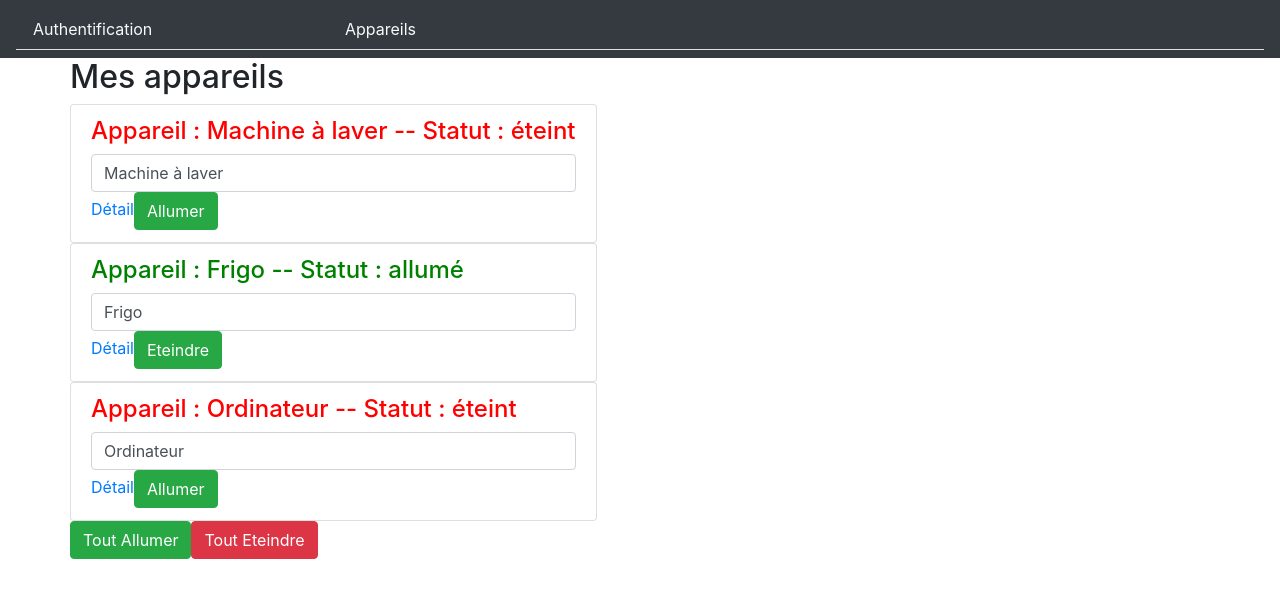
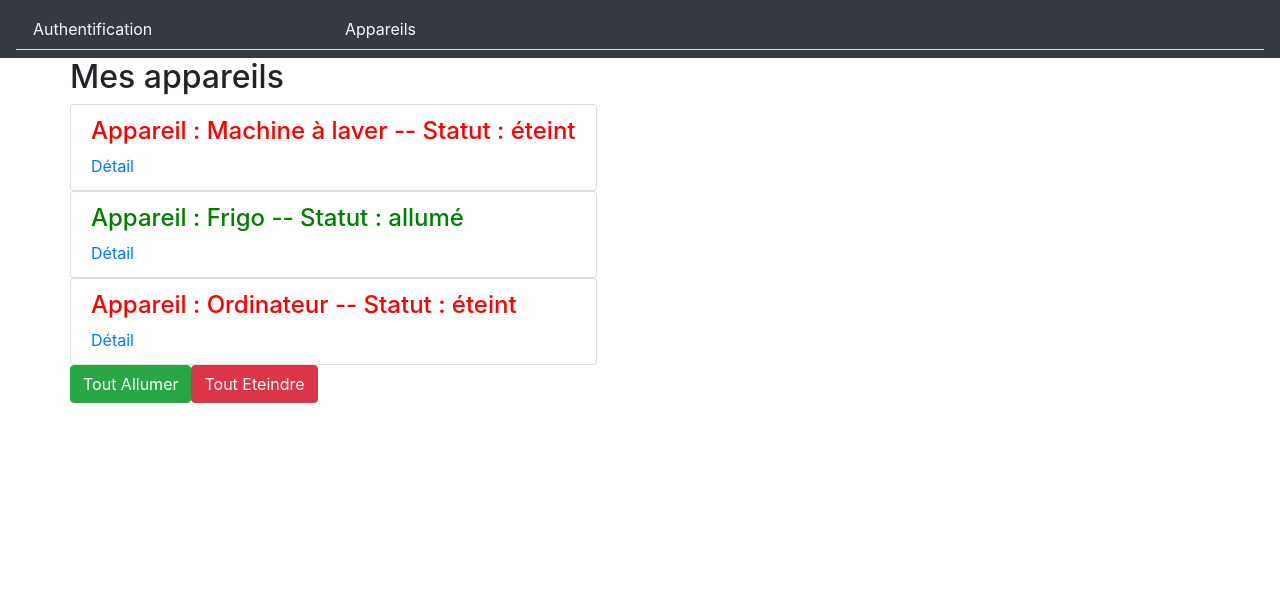
Before and after one commit to solenne2404/appareilAngular, an Angular app: page / in a window 1280 px wide. Shown: the top 598 px of the page. Built offline with nearby package versions, Linux system fonts and the light colour scheme.

Commit message:
add btn on off in single appareil

```diff
--- a/src/app/appareil/appareil.component.html
+++ b/src/app/appareil/appareil.component.html
@@ -1,13 +1,7 @@
 <li [ngClass]="{'list-group-item' : true }">
 
   <h4 [ngStyle]="{color: getColor()}">Appareil : {{ appareilName }} -- Statut : {{ getStatus() }}</h4>
-  <input type="text" class="form-control" [(ngModel)]="appareilName">
+
   <a [routerLink]="[id]">Détail</a>
-  <button class="btn btn-success"
-          *ngIf="appareilStatus === 'éteint'"
-          (click)= "onSwitch()">Allumer</button>
-  <button class="btn btn-success"
-          *ngIf="appareilStatus === 'allumé'"
-          (click)= "onSwitch()">Eteindre</button>
 
 </li>
--- a/src/app/appareil/appareil.component.ts
+++ b/src/app/appareil/appareil.component.ts
@@ -30,12 +30,7 @@ export class AppareilComponent implements OnInit {
     }
   }
 
-  onSwitch() {
-    if(this.appareilStatus === 'allumé') {
-      this.appareilService.switchOffOne(this.index);
-    } else if(this.appareilStatus === 'éteint') {
-      this.appareilService.switchOnOne(this.index);
-    }
-}
+
+
 
 }
--- a/src/app/services/appareil.service.ts
+++ b/src/app/services/appareil.service.ts
@@ -32,11 +32,15 @@ export class AppareilService {
     }
 
     switchOnOne(i: number){
+      console.log('demande au service')
       this.appareils[i].status = 'allumé';
+      console.log('on')
     }
 
     switchOffOne(i: number){
+      console.log('demande au service')
       this.appareils[i].status = 'éteint'
+      console.log('off')
     }
 
     getAppareilById(id: number) {
--- a/src/app/single-appareil/single-appareil.component.html
+++ b/src/app/single-appareil/single-appareil.component.html
@@ -1,3 +1,12 @@
 <h2>{{ name }}</h2>
 <p>Statut : {{ status }} </p>
+<input type="text" class="form-control" [(ngModel)]="name">
+
+<button class="btn btn-success"
+*ngIf="status === 'éteint'"
+(click)= "onSwitch()">Allumer</button>
+<button class="btn btn-success"
+*ngIf="status === 'allumé'"
+(click)= "onSwitch()">Eteindre</button>
+<br>
 <a routerLink="/appareils">Retour à la liste</a>
--- a/src/app/single-appareil/single-appareil.component.ts
+++ b/src/app/single-appareil/single-appareil.component.ts
@@ -1,4 +1,4 @@
-import { Component, OnInit } from '@angular/core';
+import { Component, OnInit, Input } from '@angular/core';
 import { AppareilService } from '../services/appareil.service';
 import { ActivatedRoute } from '@angular/router';
 
@@ -9,9 +9,9 @@ import { ActivatedRoute } from '@angular/router';
 })
 export class SingleAppareilComponent implements OnInit {
 
-  name: string = 'Appareil';
-  status: string = 'Statut';
-
+  @Input() name: string;
+  @Input() status: string;
+  i: number;
   constructor(private appareilService: AppareilService,
                       private route: ActivatedRoute) { }
 
@@ -19,6 +19,19 @@ export class SingleAppareilComponent implements OnInit {
     const id = this.route.snapshot.params['id'];
     this.name = this.appareilService.getAppareilById(+id).name;
     this.status = this.appareilService.getAppareilById(+id).status;
+    this.i = id-1;
   }
-
+  onSwitch() {
+    const id = this.route.snapshot.params['id'];
+    if(this.status === 'allumé') {
+      console.log('est allumé')
+      this.appareilService.switchOffOne(this.i);
+      this.status = this.appareilService.getAppareilById(+id).status;
+    } else if(this.status === 'éteint') {
+      console.log('est eteint')
+      this.appareilService.switchOnOne(this.i);
+      this.status = this.appareilService.getAppareilById(+id).status;
+    }
+    console.log(this.i)
+  }
 }
```
